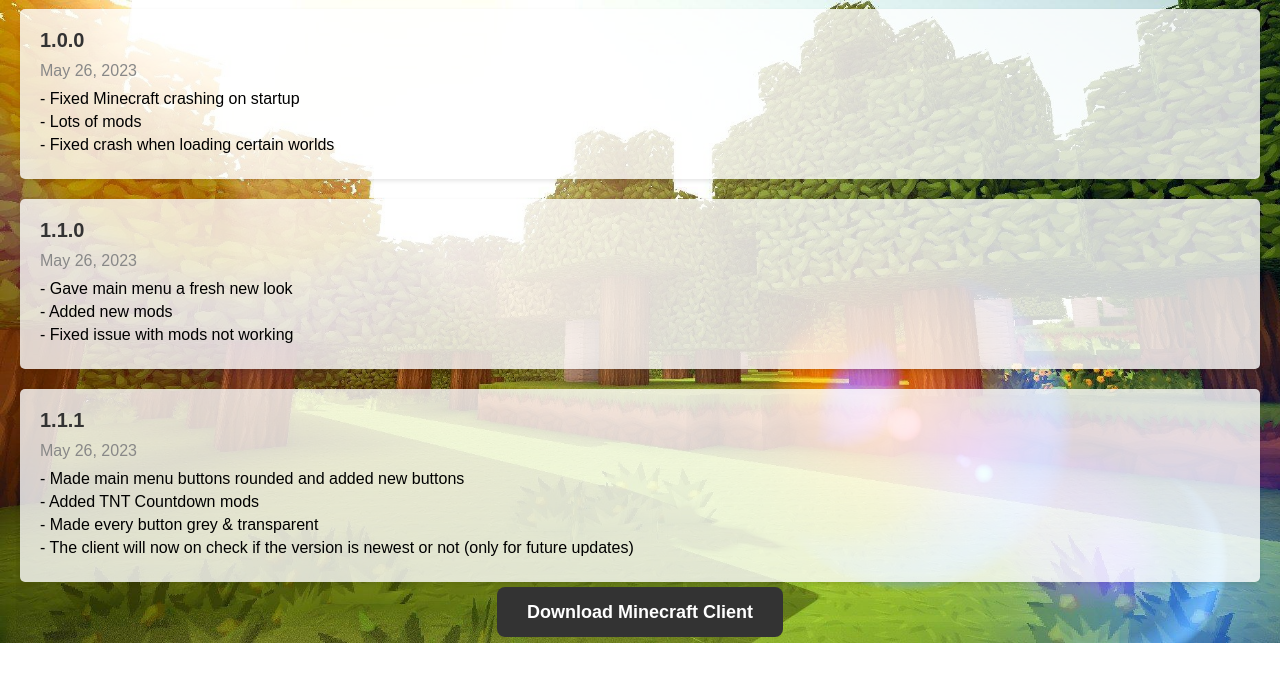
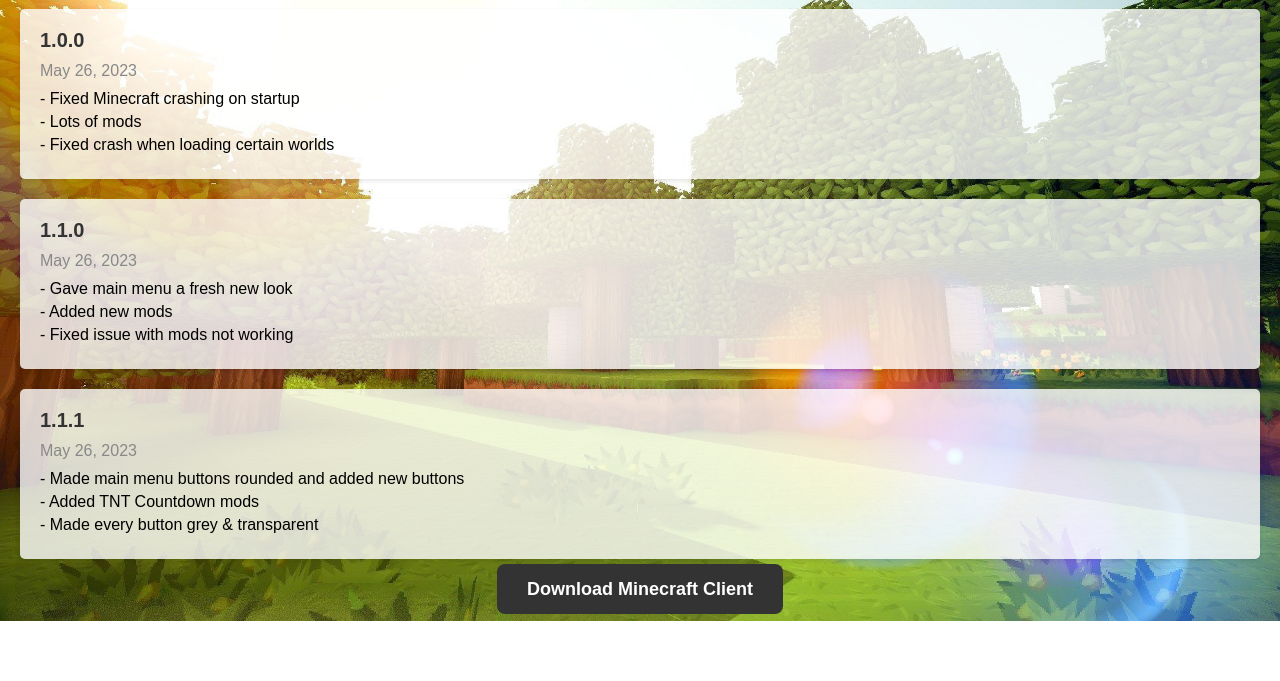
Before and after one commit to VGAMERR/toxin-client-patch-notes, a plain HTML site: page index.html in a window 1280 px wide. Shown: the part 99-780 px from the top of the page. Drawn offline with Linux system fonts and the light colour scheme.

Commit message:
Update index.html

```diff
--- a/index.html
+++ b/index.html
@@ -85,7 +85,6 @@
       <div class="change">- Made main menu buttons rounded and added new buttons</div>
       <div class="change">- Added TNT Countdown mods</div>
       <div class="change">- Made every button grey & transparent</div>
-      <div class="change">- The client will now on check if the version is newest or not (only for future updates)</div>
     </div>
   </div>
 
```
